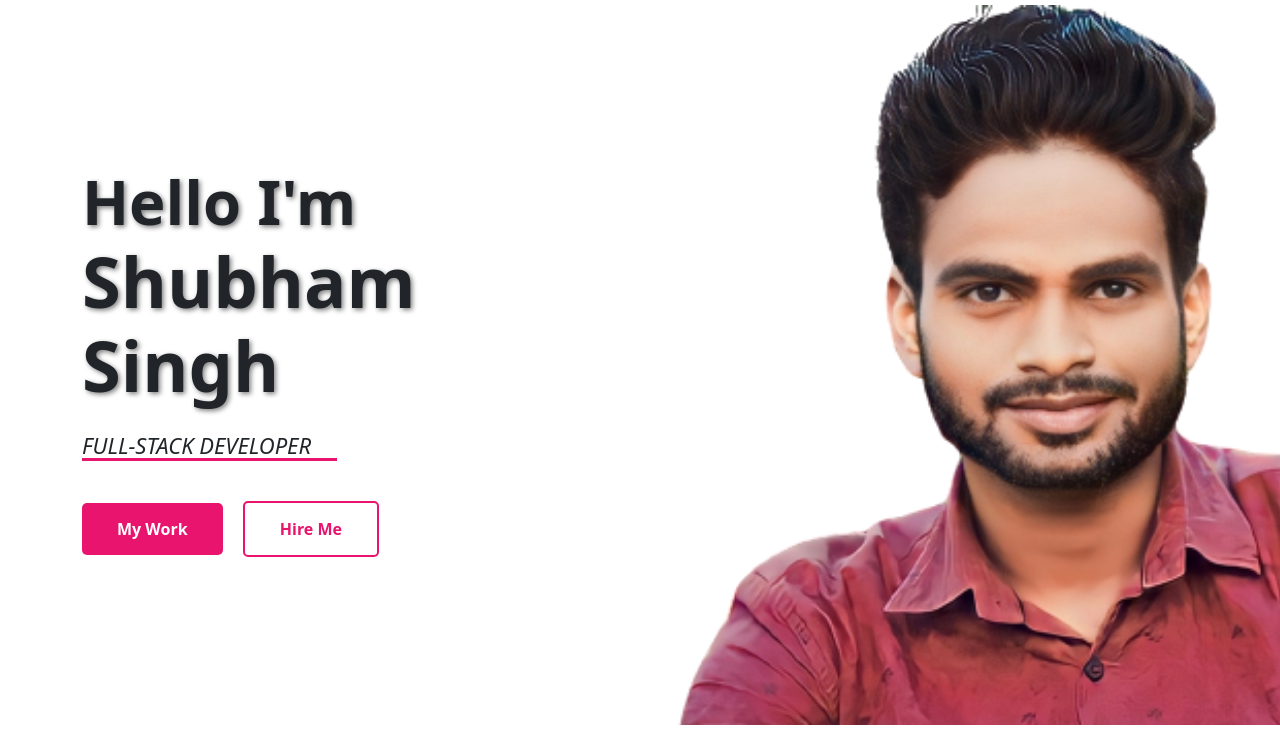
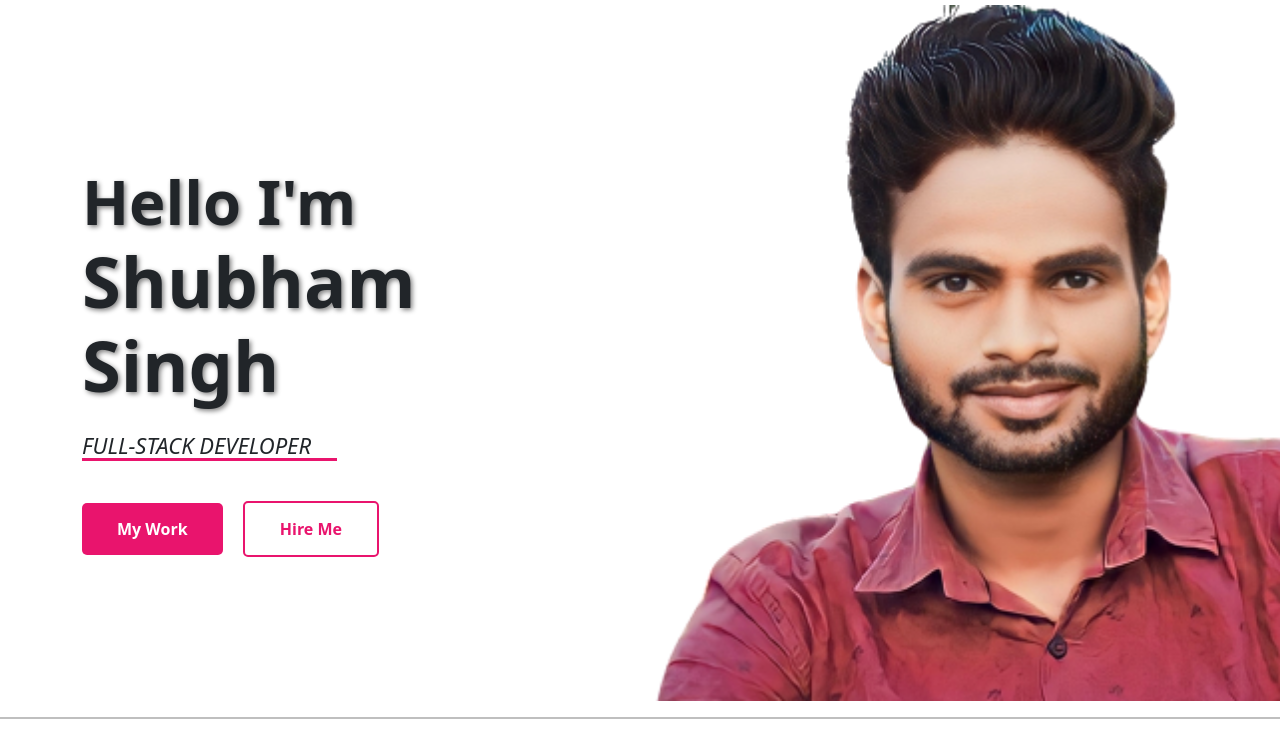
Before and after one commit to shubhamsingh8975/Portfolio, a plain HTML site: page index.html in a window 1280 px wide. Shown: the part 69-800 px from the top of the page. Drawn offline with Linux system fonts and the light colour scheme.

Commit message:
Update style.css

```diff
--- a/style.css
+++ b/style.css
@@ -22,8 +22,6 @@
     background: url(shubham.png);
     background-repeat:no-repeat;
     background-size:cover;
-    width: 100%;
-    height: 90%;
 }
 #main h3{
     font-size: 70.4px;
```
